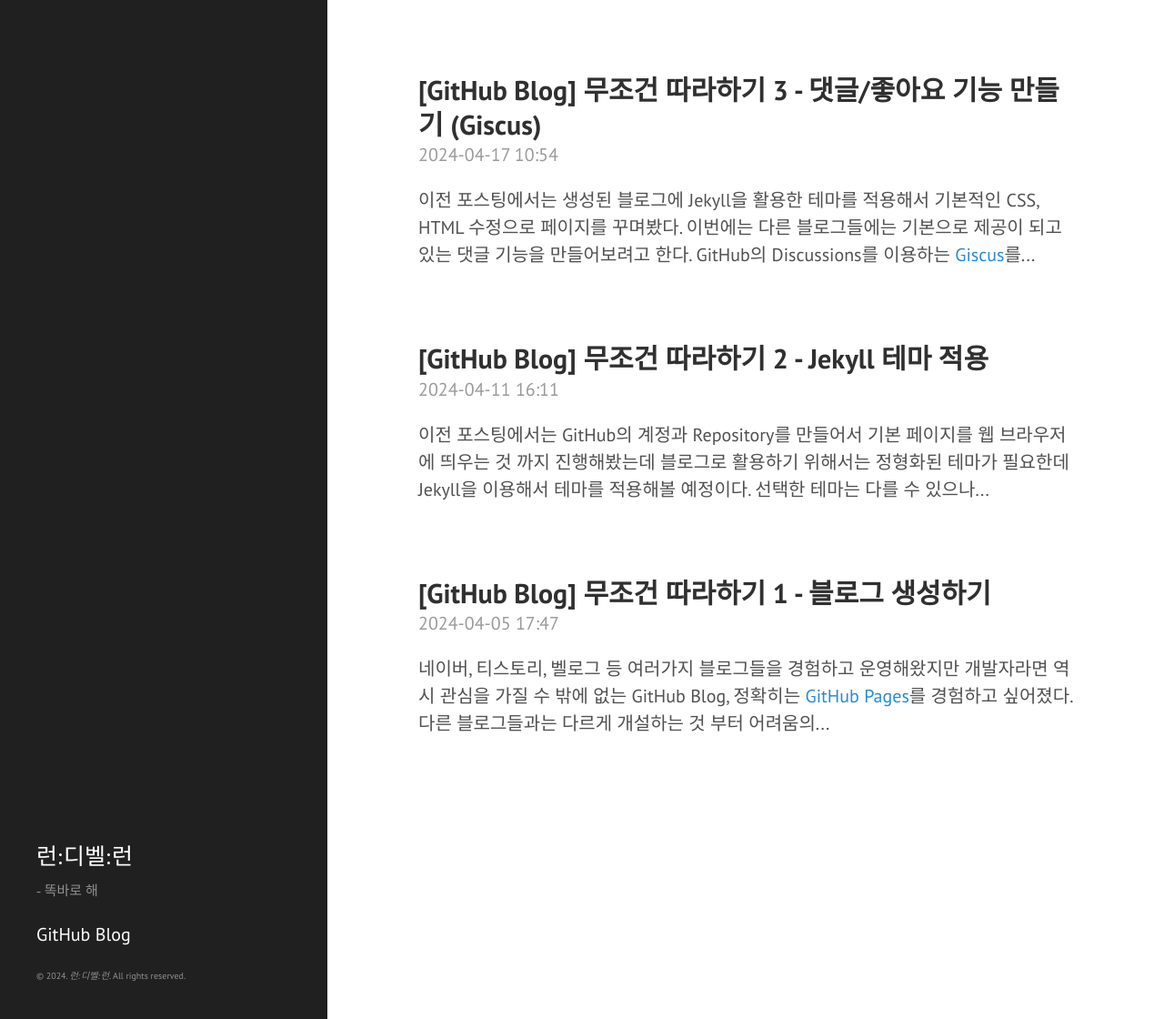
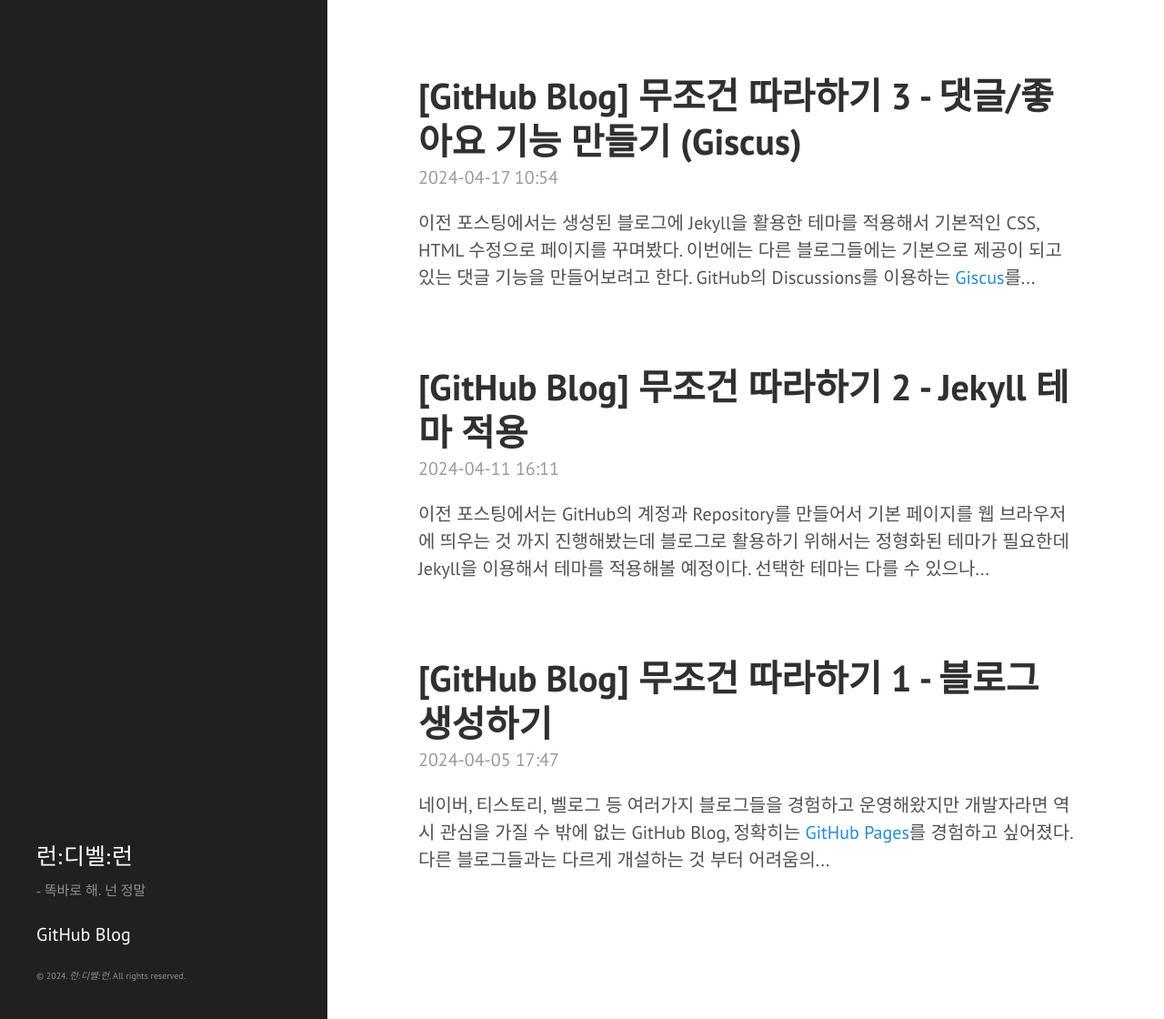
Before and after one commit to rundevelrun/rundevelrun.github.io_test, a Jekyll site: the page built from index.html, in a window 1280 px wide and 1120 px high. Shown: the whole window at 91% size. Built offline with Jekyll 4.4.1, drawn with Linux system fonts in a browser that asks for light colours; some web fonts are replaced.

Commit message:
SEO 최적화

```diff
--- a/_config.yml
+++ b/_config.yml
@@ -8,7 +8,7 @@
 
 # Setup
 title:            런:디벨:런
-description:      ' - 똑바로 해'
+description:      ' - 똑바로 해. 넌 정말'
 
 timezone: Asia/Seoul
 locale: "ko-KR"
--- a/_includes/head.html
+++ b/_includes/head.html
@@ -33,6 +33,12 @@
     <meta name="google-site-verification" content="sz6F2eYU6b44Hq5Lr-zDkKmjRJb8gmS6AJBISGtqpt4"/>
     <meta name="naver-site-verification" content="6d908ee335839da511610ed68e1119f16e079087"/>
 
+    <meta property="og:title" content="런:디벨:런">
+    <meta property="og:description" content="똑바로 해. 넌 정말">
+    <meta property="og:image" content="https://rundebelrun.github.io/rundevelrun.png">
+    <meta property="og:url" content="https://rundebelrun.github.io">
+
+
     <!-- Adsense -->
     <meta name="google-adsense-account" content="ca-pub-2327476184552798">
 
--- a/category/github-blog/index.html
+++ b/category/github-blog/index.html
@@ -5,11 +5,11 @@
 <div class="posts">
   {% for post in site.posts %}
   <div class="post" style="-webkit-line-clamp: 10">
-    <h2 class="post-title">
+    <h1 class="post-title">
       <a href="{{ post.url }}">
         {{ post.title }}
       </a>
-    </h2>
+    </h1>
     <span class="post-date">{{ post.date | date: "%Y-%m-%d %H:%M" }}</span>
     {{ post.excerpt  | truncatewords: 30 }}
   </div>
--- a/index.html
+++ b/index.html
@@ -7,11 +7,11 @@
 <div class="posts">
   {% for post in site.posts %}
   <div class="post" style="-webkit-line-clamp: 10">
-    <h2 class="post-title">
+    <h1 class="post-title">
       <a href="{{ post.url }}">
         {{ post.title }}
       </a>
-    </h2>
+    </h1>
     <span class="post-date">{{ post.date | date: "%Y-%m-%d %H:%M" }}</span>
     {{ post.excerpt  | truncatewords: 30 }}
   </div>
```
Also changed, not shown: rundevelrun.png (added).
